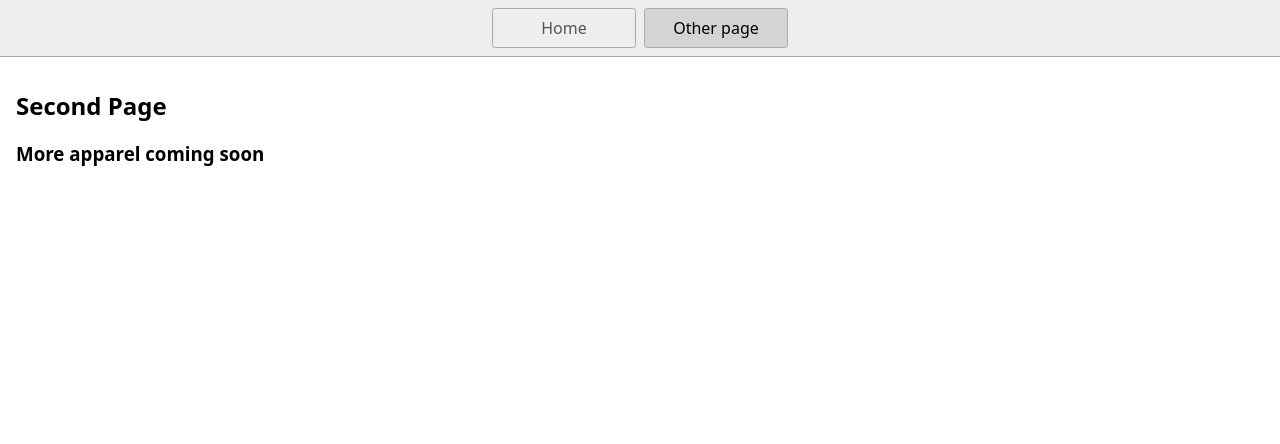
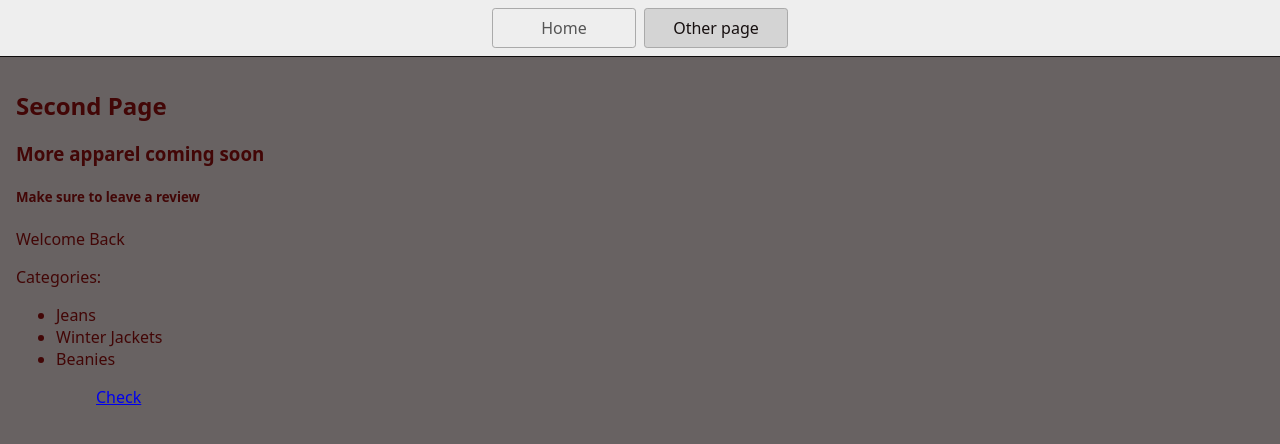
Before and after one commit to GlennieU/Statice-CPS140-Website, a website: page Pages/new/page2.html in a window 1280 px wide. Drawn offline with Linux system fonts and the light colour scheme; files that its build step writes are made by us from their sources; files whose address does not match are found by name.

Commit message:
coming soon

```diff
--- a/Pages/new/page2.html
+++ b/Pages/new/page2.html
@@ -15,9 +15,17 @@
     <main>
       <h1>Second Page</h1>
       <h3>More  apparel coming soon</h3>
-      <h5></h5>
-      <p></p>
-
+      <h5>Make sure to leave a review</h5>
+      <p>Welcome Back</p>
+      Categories:
+      <ul>
+        <li>Jeans</li>
+        <li>Winter Jackets</li>
+        <li>Beanies</li>
+        <ul>
+         <p>
+          <a href="https://euphoric777.com">Check</a>
+         </p>
     </main>
   </body>
 </html>
--- a/styles.css
+++ b/styles.css
@@ -5,8 +5,8 @@
 body {
   margin: 0;
   font-family: system-ui, sans-serif;
-  color: black;
-  background-color: white;
+  color: rgb(66, 6, 6);
+  background-color: rgb(104, 98, 98)
 }
 
 nav {
@@ -16,7 +16,7 @@ nav {
   justify-content: center;
   padding: 0.5rem;
   gap: 0.5rem;
-  border-bottom: solid 1px #aaa;
+  border-bottom: solid 1px #0f0c0c;
   background-color: #eee;
 }
 
@@ -32,7 +32,7 @@ nav a {
 }
 
 nav a[aria-current='page'] {
-  color: #000;
+  color: #160f0f;
   background-color: #d4d4d4;
 }
 
```
Also changed, not shown: index.html (+1 -1 lines).
